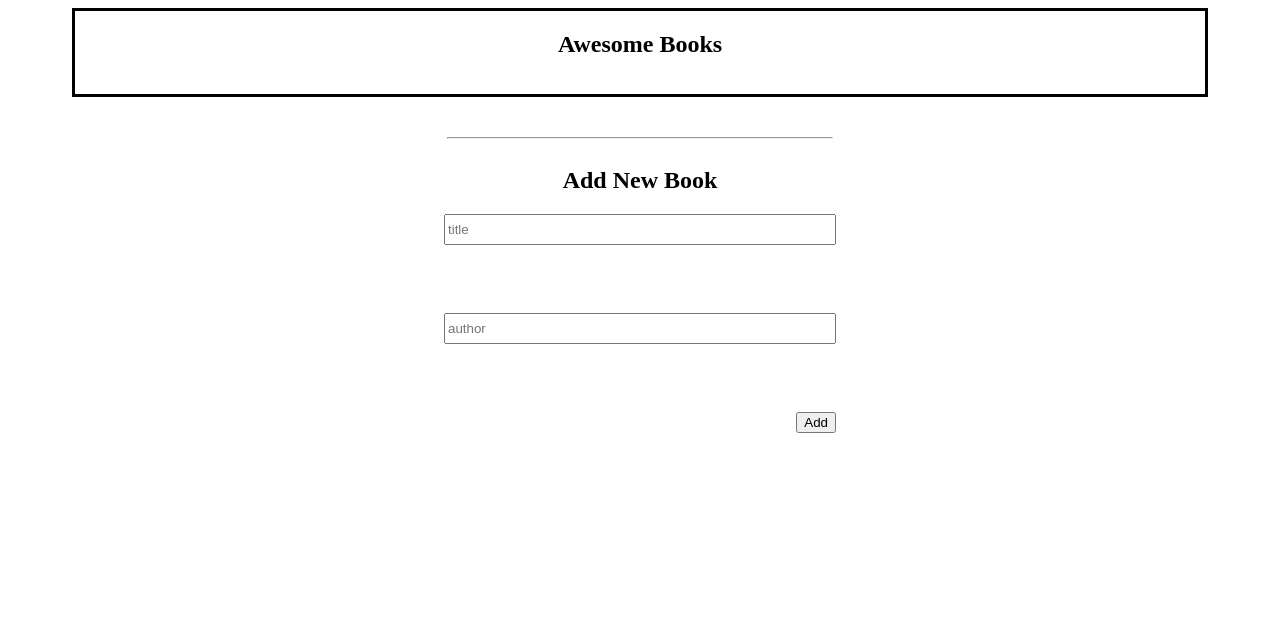
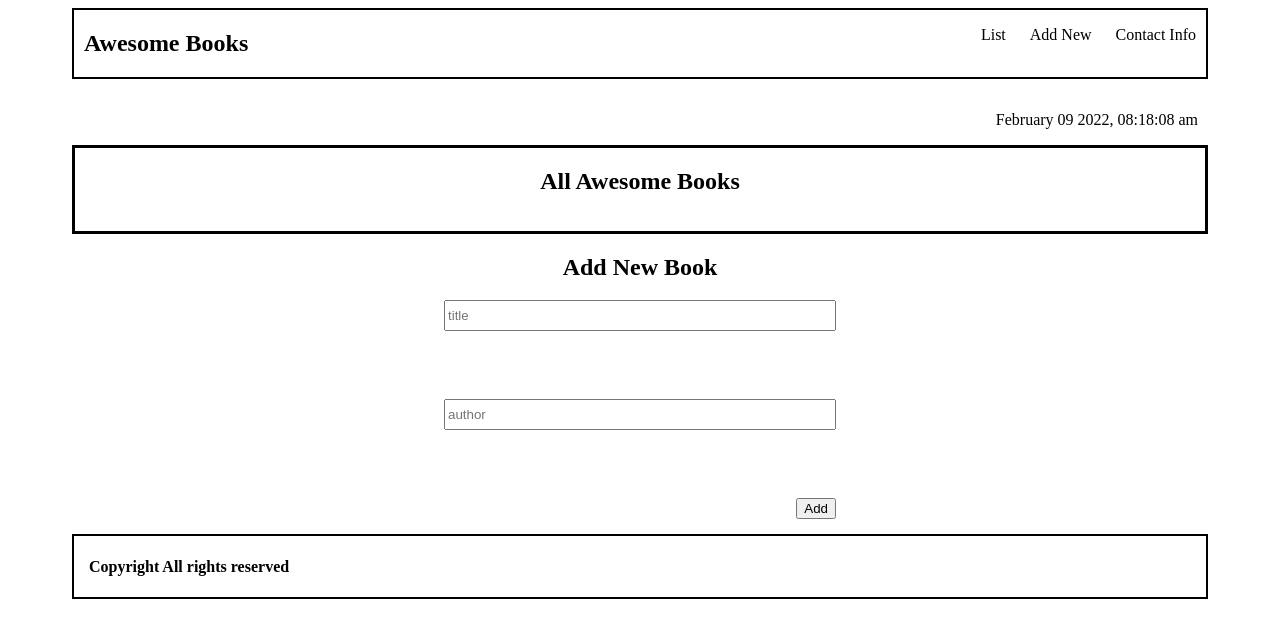
Before and after one commit to miftah1991/Awesomebooks, a website: page index.html in a window 1280 px wide. Drawn offline with Linux system fonts and the light colour scheme.

Commit message:
Layout of the page and javascript file for the time

```diff
--- a/css/styles.css
+++ b/css/styles.css
@@ -62,6 +62,36 @@ li {
   background-color: #ddd;
 }
 
+nav {
+  display: flex;
+  justify-content: space-between;
+  border: 2px solid black;
+  margin-bottom: 2vh;
+  padding-right: 10px;
+  padding-left: 10px;
+}
+
+.nav {
+  display: flex;
+  flex-direction: row;
+  justify-content: space-evenly;
+  gap: 24px;
+
+}
+
+.date-row {
+  display: flex;
+  justify-content: right;
+  padding-right: 10px;
+
+}
+
+footer{
+  border: 2px solid black;
+  padding-left: 15px;
+  margin-top: 15px;
+}
+
 @media screen and (min-width: 768px) {
   .title,
   .author,
--- a/index.html
+++ b/index.html
@@ -9,17 +9,31 @@
 </head>
 <body>
     <header>
+        <nav>
+            <div class="header">
+                <h1>Awesome Books</h1>
+            </div>
+            <div class="main-nav">
+                <ul class="nav">
+                    <li>List</li>
+                    <li>Add New</li>
+                    <li>Contact Info</li>
+                </ul>
+            </div>
+        </nav>
+        <div class="date-row">
+            <p class="currentdate">February 09 2022, 08:18:08 am</p>
+        </div>
 
     </header>
     <section class="books-section">
-        <h1>Awesome Books</h1>
+        <h1>All Awesome Books</h1>
         <div class="list-show">
             <ul id="book-lis">
 
             </ul>
         </div>
     </section>
-    <hr class="hrbar">
     <section class="books-add-section">
         <h2>Add New Book</h2>
         <div class="add-book-elements">
@@ -28,6 +42,10 @@
             <button type="button" class="Add">Add</button>
         </div>
     </section>
+    <footer>
+        <h4>Copyright All rights reserved</h4>
+    </footer>
     <script src="js/site.js"></script>
+    <script src="js/currenttime.js"></script>
 </body>
 </html>
--- /dev/null
+++ b/js/currenttime.js
@@ -0,0 +1,9 @@
+const getTimeAndDate = () => {
+    const dt = DateTime.now();
+    return dt.toLocaleString(DateTime.DATETIME_MED_WITH_SECONDS);
+  };
+
+  setInterval(
+    () => { (document.querySelector('.currentdate').textContent = getTimeAndDate()); },
+    1000,
+  );
```
